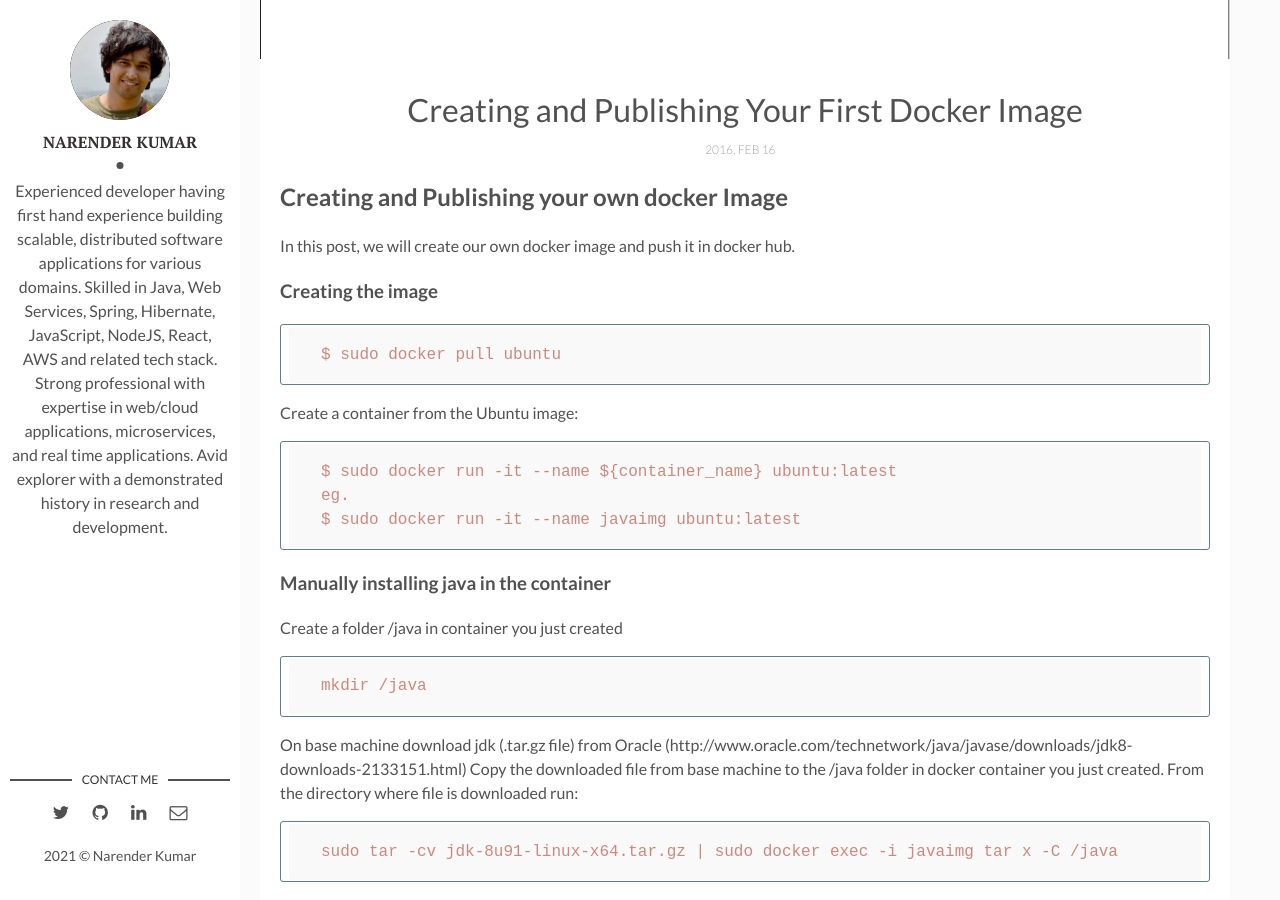
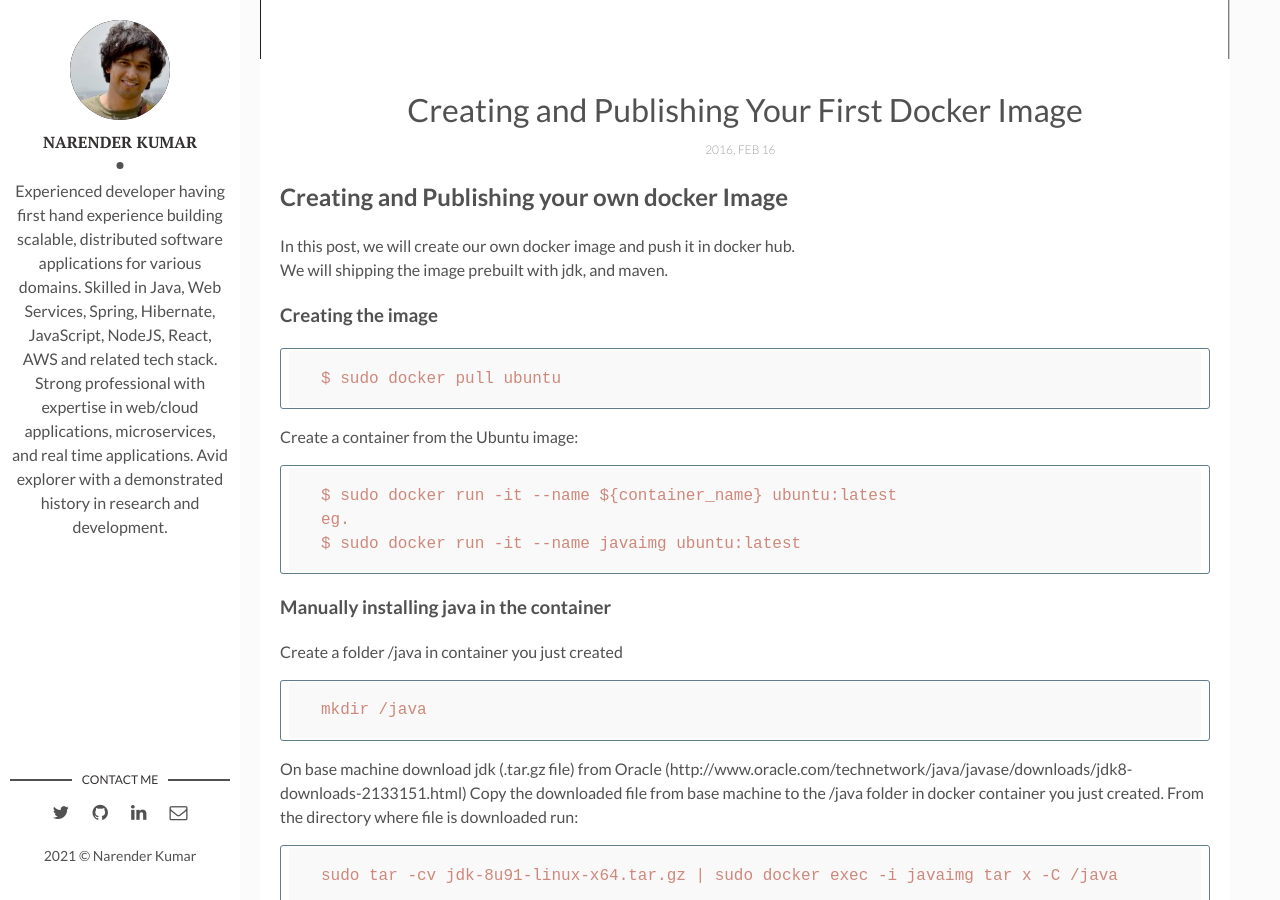
Before and after one commit to nkkize/nkkize.github.io, a Jekyll site: the page built from _posts/2016-02-16-java-man-docker.md, in a window 1280 px wide and 900 px high, scrolled down 461 px. Built offline with Jekyll 4.4.1, drawn with Linux system fonts in a browser that asks for light colours.

Commit message:
save work

````diff
--- a/_posts/2016-02-16-java-man-docker.md
+++ b/_posts/2016-02-16-java-man-docker.md
@@ -10,6 +10,7 @@ tags: [docker, java, maven]
 
 ## Creating and Publishing your own docker Image
 In this post, we will create our own docker image and push it in docker hub.
+We will shipping the image prebuilt with jdk, and maven.
 
 ### Creating the image
 ```
````
